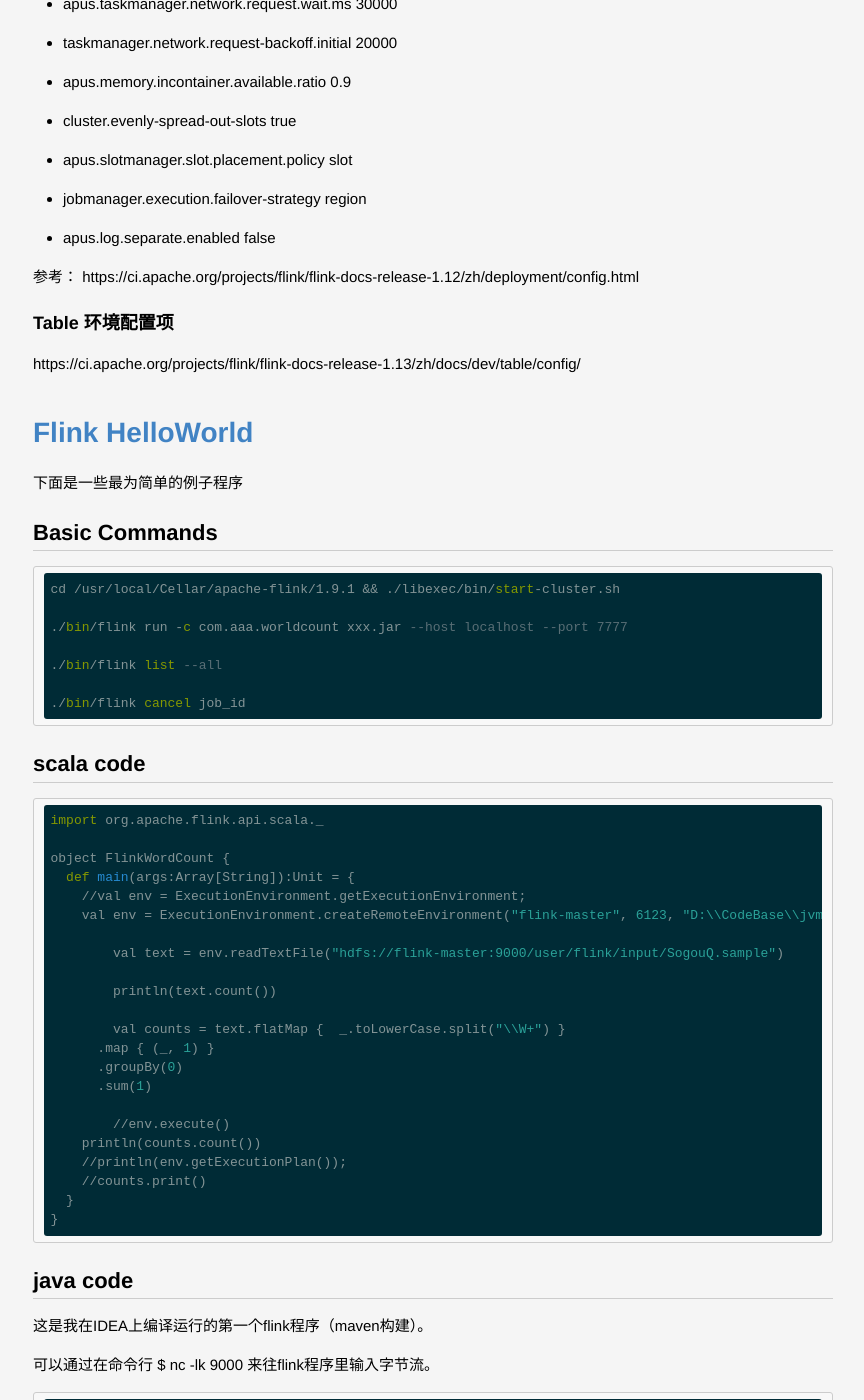
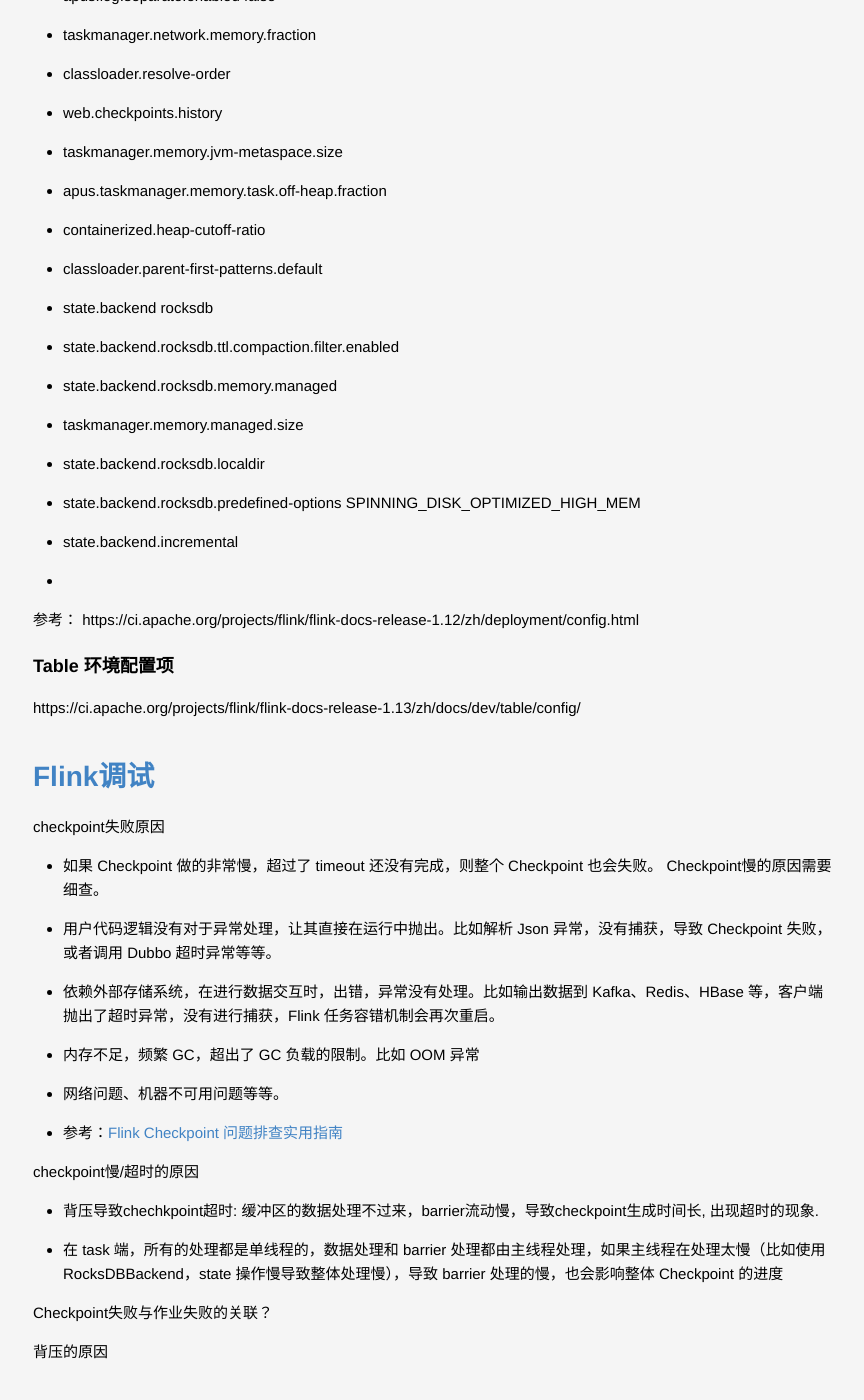
Before and after one commit to lucky521/blog, a Jekyll site: the page built from _posts/framework/2020-03-05-flink.markdown, in a window 1280 px wide and 1400 px high, scrolled down 17996 px. Shown: the whole window, without its empty margins (207-1071 px from the left). Built offline with Jekyll 4.4.1, drawn with Linux system fonts in a browser that asks for light colours; some of the changed text lies outside the part shown.

Commit message:
update blog

````diff
--- a/_posts/framework/2020-03-05-flink.markdown
+++ b/_posts/framework/2020-03-05-flink.markdown
@@ -355,11 +345,11 @@ DataStream.assignTimestampsAndWatermarks()方法来提取事件时间并同时
 - 窗口执行计算时间由 水印时间 来触发，当接收到消息的 watermark >= endtime ，触发计算
 
 
-AscendingTimestampExtractor的作用？
-AscendingTimestampExtractor产生的时间戳和水印必须是单调非递减的，用户通过覆写extractAscendingTimestamp()方法抽取时间戳.
+AscendingTimestampExtractor 的作用？
+AscendingTimestampExtractor 产生的时间戳和水印必须是单调非递减的，用户通过覆写extractAscendingTimestamp()方法抽取时间戳.
 
 BoundedOutOfOrdernessTimestampExtractor 的作用？
-BoundedOutOfOrdernessTimestampExtractor产生的时间戳和水印是允许“有界乱序”的，构造它时传入的参数maxOutOfOrderness就是乱序区间的长度，而实际发射的水印为通过覆写extractTimestamp()方法提取出来的时间戳减去乱序区间，相当于让水印把步调“放慢一点”。这是Flink为迟到数据提供的第一重保障。
+BoundedOutOfOrdernessTimestampExtractor 产生的时间戳和水印是允许“有界乱序”的，构造它时传入的参数maxOutOfOrderness就是乱序区间的长度，而实际发射的水印为通过覆写extractTimestamp()方法提取出来的时间戳减去乱序区间，相当于让水印把步调“放慢一点”。这是Flink为迟到数据提供的第一重保障。
 
 
 需要深刻理解这几个概念才行： https://www.jianshu.com/p/c612e95a5028
@@ -542,8 +532,7 @@ https://www.cnblogs.com/21airuirui1123/p/14644933.html
 从flink-1.12版本开始DataSetAPI正在废弃中。
 
 
-
-# Python API
+## Python API
 
 PythonAPI，就是 PyFlink， 换了开发语言，其API也分为 PyFlink Table API 和 PyFlink DataStream API 两种。
 
@@ -551,6 +540,11 @@ PythonAPI，就是 PyFlink， 换了开发语言，其API也分为 PyFlink Table
 
 
 # Flink部署
+
+* Flink 镜像
+  * Flink 内核程序
+  * 依赖的包
+* Flink 程序
 
 ## standalone mode
 
@@ -666,14 +660,50 @@ setMaxParallelism 控制的是状态后端中keyed-state可以被分配的task
 * apus.memory.incontainer.available.ratio 0.9
 * cluster.evenly-spread-out-slots true
 * apus.slotmanager.slot.placement.policy slot
-* jobmanager.execution.failover-strategy region
+* jobmanager.execution.failover-strategy region/apus-individual
 * apus.log.separate.enabled false
+* taskmanager.network.memory.fraction
+* classloader.resolve-order
+* web.checkpoints.history
+* taskmanager.memory.jvm-metaspace.size
+* apus.taskmanager.memory.task.off-heap.fraction
+* containerized.heap-cutoff-ratio
+* classloader.parent-first-patterns.default
+* state.backend rocksdb
+* state.backend.rocksdb.ttl.compaction.filter.enabled
+* state.backend.rocksdb.memory.managed
+* taskmanager.memory.managed.size
+* state.backend.rocksdb.localdir
+* state.backend.rocksdb.predefined-options SPINNING_DISK_OPTIMIZED_HIGH_MEM
+* state.backend.incremental
+*
 
 参考： https://ci.apache.org/projects/flink/flink-docs-release-1.12/zh/deployment/config.html
 
 ### Table 环境配置项
 
 https://ci.apache.org/projects/flink/flink-docs-release-1.13/zh/docs/dev/table/config/
+
+
+
+# Flink调试
+
+checkpoint失败原因
+* 如果 Checkpoint 做的非常慢，超过了 timeout 还没有完成，则整个 Checkpoint 也会失败。 Checkpoint慢的原因需要细查。
+* 用户代码逻辑没有对于异常处理，让其直接在运行中抛出。比如解析 Json 异常，没有捕获，导致 Checkpoint 失败，或者调用 Dubbo 超时异常等等。
+* 依赖外部存储系统，在进行数据交互时，出错，异常没有处理。比如输出数据到 Kafka、Redis、HBase 等，客户端抛出了超时异常，没有进行捕获，Flink 任务容错机制会再次重启。
+* 内存不足，频繁 GC，超出了 GC 负载的限制。比如 OOM 异常
+* 网络问题、机器不可用问题等等。
+- 参考：[Flink Checkpoint 问题排查实用指南](https://www.jianshu.com/p/fc100f85a0fb)
+
+checkpoint慢/超时的原因
+* 背压导致chechkpoint超时: 缓冲区的数据处理不过来，barrier流动慢，导致checkpoint生成时间长, 出现超时的现象.
+* 在 task 端，所有的处理都是单线程的，数据处理和 barrier 处理都由主线程处理，如果主线程在处理太慢（比如使用 RocksDBBackend，state 操作慢导致整体处理慢），导致 barrier 处理的慢，也会影响整体 Checkpoint 的进度
+
+Checkpoint失败与作业失败的关联？
+
+背压的原因
+
 
 
 
@@ -720,7 +750,6 @@ object FlinkWordCount {
   }
 }
 ```
-
 
 
 ## java code
--- a/_posts/language/2018-09-10-python.markdown
+++ b/_posts/language/2018-09-10-python.markdown
@@ -5,6 +5,10 @@ categories: [Language]
 layout: post
 ---
 所谓标准库，是要满足一些比通用计算和操作而设计的库。必须访问操作系统接口、文件读写、复杂数学计算、网络传输等。
+
+# 语法
+
+with 语法
 
 # Python内置函数
 
--- a/_posts/ml/2020-08-01-Reinforcement-Learning.markdown
+++ b/_posts/ml/2020-08-01-Reinforcement-Learning.markdown
@@ -43,7 +43,7 @@ categories: [MachineLearning]
 
 DQN 算法 Deep Q-network
 
-
+DDPG
 
 # 开源项目
 
````
Also changed, not shown: other parts of _posts/framework/2020-03-05-flink.markdown (+0 -10 lines), _posts/language/2019-01-15-java.markdown (+8 -0 lines).
